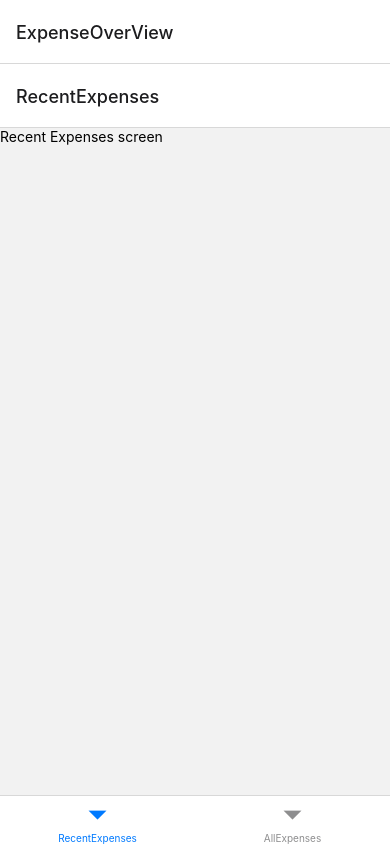
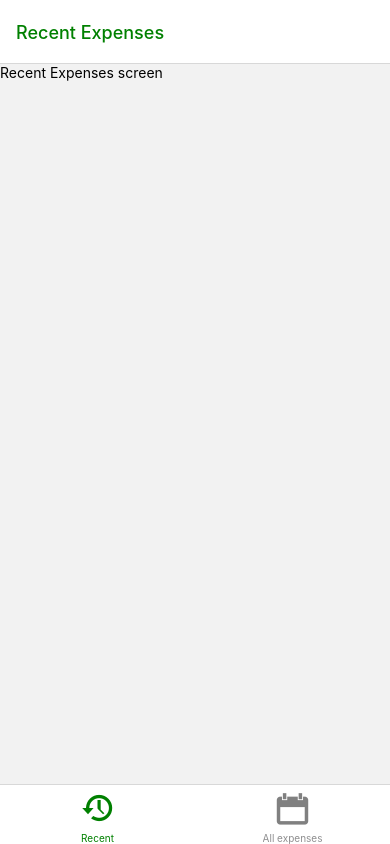
Before and after one commit to DusanVulic/Expense-tracker, a React Native app: screen / in a window 390 px wide. Built offline with nearby package versions, Linux system fonts and the light colour scheme.

Commit message:
git navigation bottom tab created

```diff
--- a/App.js
+++ b/App.js
@@ -11,14 +11,63 @@ import ManageExpense from "./screens/ManageExpense";
 import RecentExpenses from "./screens/RecentExpenses";
 import AllExpenses from "./screens/AllExpenses";
 
+///importing styles
+import { GlobalStyles } from "./constants/styles";
+
+//importing icons
+import { MaterialCommunityIcons } from "@expo/vector-icons";
+import { Entypo } from "@expo/vector-icons";
+import { Ionicons } from "@expo/vector-icons";
+
 const Stack = createNativeStackNavigator();
 const BottomTabs = createBottomTabNavigator();
 
 const ExpensesOverview = () => {
   return (
-    <BottomTabs.Navigator>
-      <BottomTabs.Screen name="RecentExpenses" component={RecentExpenses} />
-      <BottomTabs.Screen name="AllExpenses" component={AllExpenses} />
+    <BottomTabs.Navigator
+      screenOptions={{
+        headerStyle: { backgroundColor: GlobalStyles.colors.primary500 },
+        headerTintColor: "green",
+        tabBarStyle: {
+          backgroundColor: GlobalStyles.colors.primary500,
+          height: 60,
+        },
+        tabBarActiveTintColor: "green",
+        tabStyle: {
+          fontSize: 30,
+        },
+      }}
+    >
+      <BottomTabs.Screen
+        name="RecentExpenses"
+        component={RecentExpenses}
+        options={{
+          title: "Recent Expenses",
+          tabBarLabel: "Recent",
+          tabBarIcon: ({ size, focused }) => (
+            <Entypo
+              name="back-in-time"
+              color={focused ? "green" : "gray"}
+              size={32}
+            />
+          ),
+        }}
+      />
+      <BottomTabs.Screen
+        name="AllExpenses"
+        component={AllExpenses}
+        options={{
+          title: "All Expenses",
+          tabBarLabel: "All expenses",
+          tabBarIcon: ({ size, focused }) => (
+            <Entypo
+              name="calendar"
+              color={focused ? "green" : "gray"}
+              size={35}
+            />
+          ),
+        }}
+      />
     </BottomTabs.Navigator>
   );
 };
@@ -29,7 +78,11 @@ export default function App() {
       <StatusBar style="auto" />
       <NavigationContainer>
         <Stack.Navigator>
-          <Stack.Screen name="ExpenseOverView" component={ExpensesOverview} />
+          <Stack.Screen
+            name="ExpenseOverView"
+            component={ExpensesOverview}
+            options={{ headerShown: false }}
+          />
           <Stack.Screen name="ManageExpense" component={ManageExpense} />
         </Stack.Navigator>
       </NavigationContainer>
--- /dev/null
+++ b/constants/styles.js
@@ -0,0 +1,16 @@
+export const GlobalStyles = {
+    colors: {
+        primary50: "#e4d9fd",
+        primary100: "#c6affc",
+        primary200: "#a281f0",
+        primary400: "#5721d4",
+        primary500: "white",
+        primary700: "#2d0689",
+        primary800: "#200364",
+        accent500: "#f7bc0c",
+        error50: "#fcc4e4",
+        error500: "#9b095c",
+        gray500: "#39324a",
+        gray700: "#221c30",
+    },
+};
```
